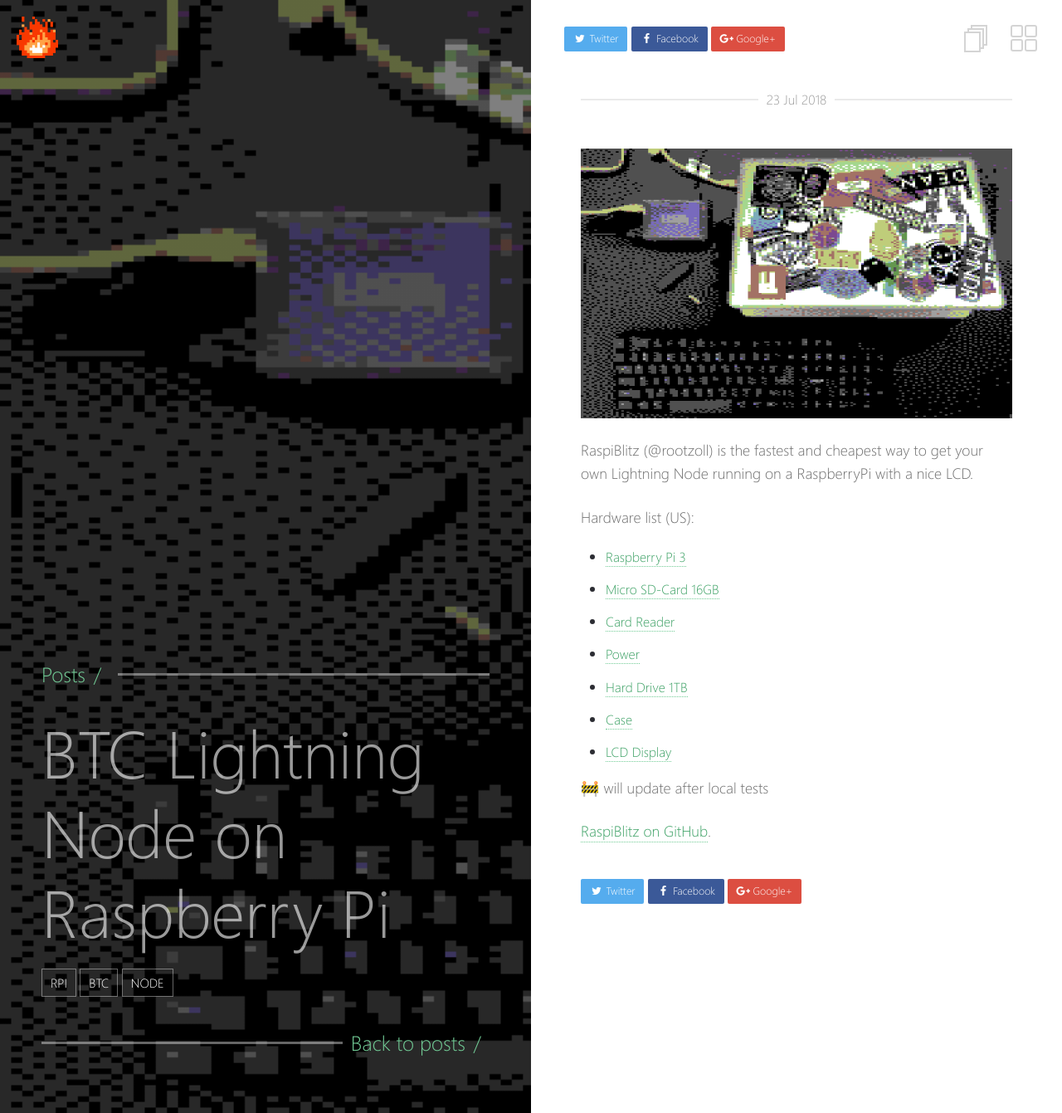
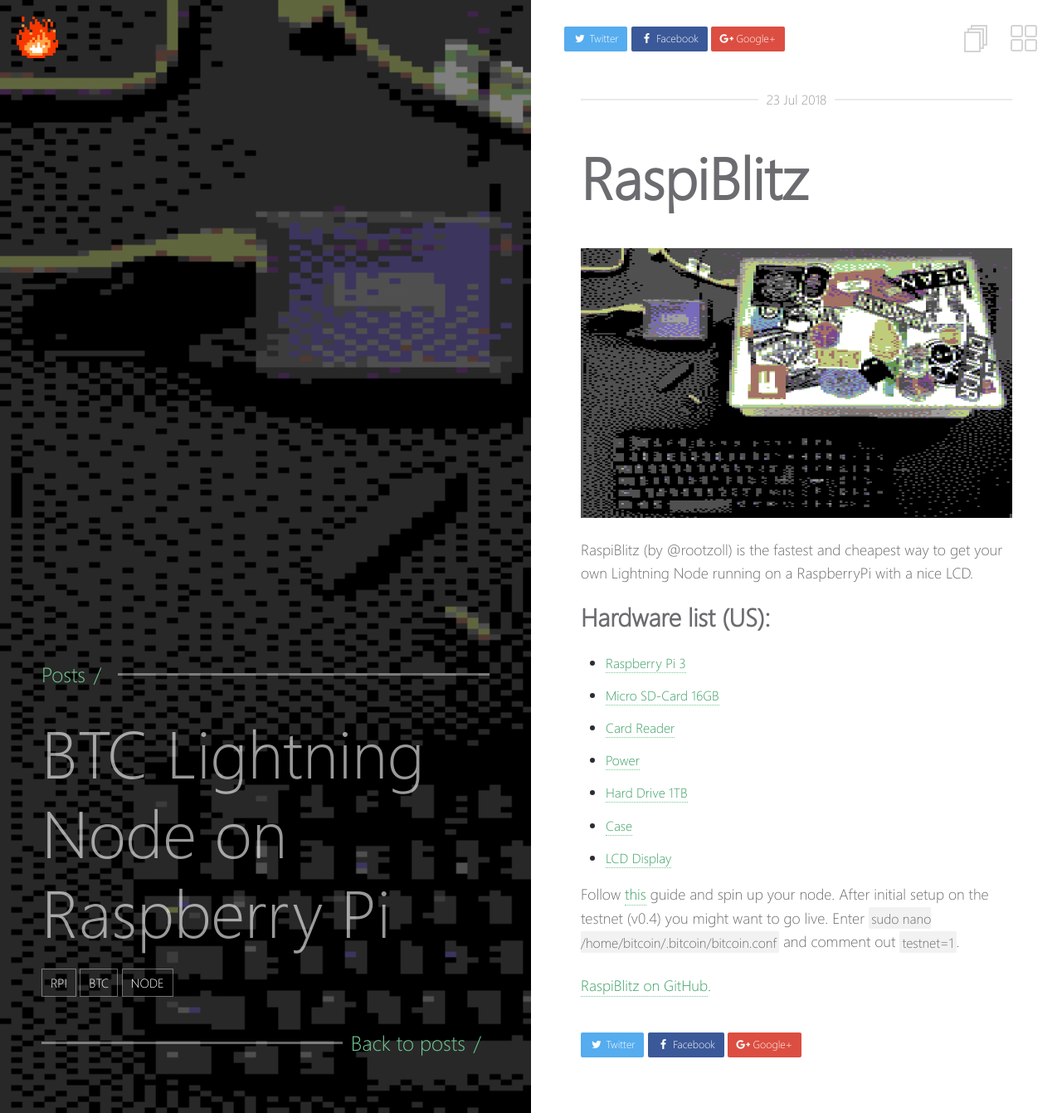
Before and after one commit to charlesrocket/charlesrocket.github.io, a Jekyll site: the page built from _posts/2018-07-23-raspiblitz.md, in a window 1280 px wide. Shown: the whole page at 83% size. Built offline with Jekyll 4.4.1, drawn with Linux system fonts in a browser that asks for light colours.

Commit message:
update post

```diff
--- a/_posts/2018-07-23-raspiblitz.md
+++ b/_posts/2018-07-23-raspiblitz.md
@@ -9,11 +9,13 @@ tags:
   - btc
   - node
 ---
+# RaspiBlitz
+
 {% raw %}<img src="/images/rpi-mbp.jpg" alt="rpi-mbp-8bit">{% endraw %}
 
-RaspiBlitz (@rootzoll) is the fastest and cheapest way to get your own Lightning Node running on a RaspberryPi with a nice LCD.
+RaspiBlitz (by @rootzoll) is the fastest and cheapest way to get your own Lightning Node running on a RaspberryPi with a nice LCD.
 
-Hardware list (US):
+## Hardware list (US):
 
 * [Raspberry Pi 3](http://a.co/ahl7RIp)
 * [Micro SD-Card 16GB](http://a.co/6R49HZz)
@@ -23,6 +25,6 @@ Hardware list (US):
 * [Case](http://a.co/1774Hwl)
 * [LCD Display](http://a.co/65p2wu6)
 
-🚧 will update after local tests
+Follow [this](https://github.com/rootzoll/raspiblitz/blob/master/README.md#prepare-your-hardware) guide and spin up your node. After initial setup on the testnet (v0.4) you might want to go live. Enter `sudo nano /home/bitcoin/.bitcoin/bitcoin.conf` and comment out `testnet=1`.
 
 [RaspiBlitz on GitHub](https://github.com/rootzoll/raspiblitz).
```
